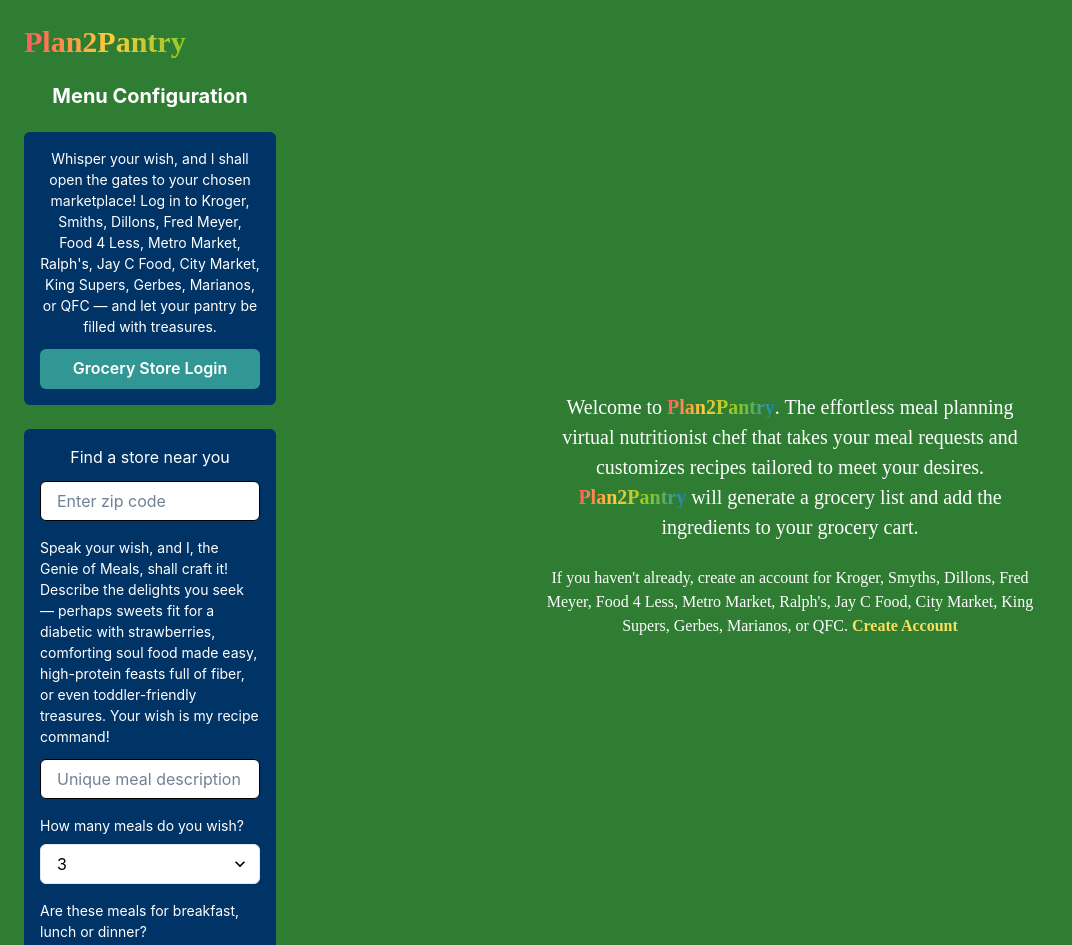
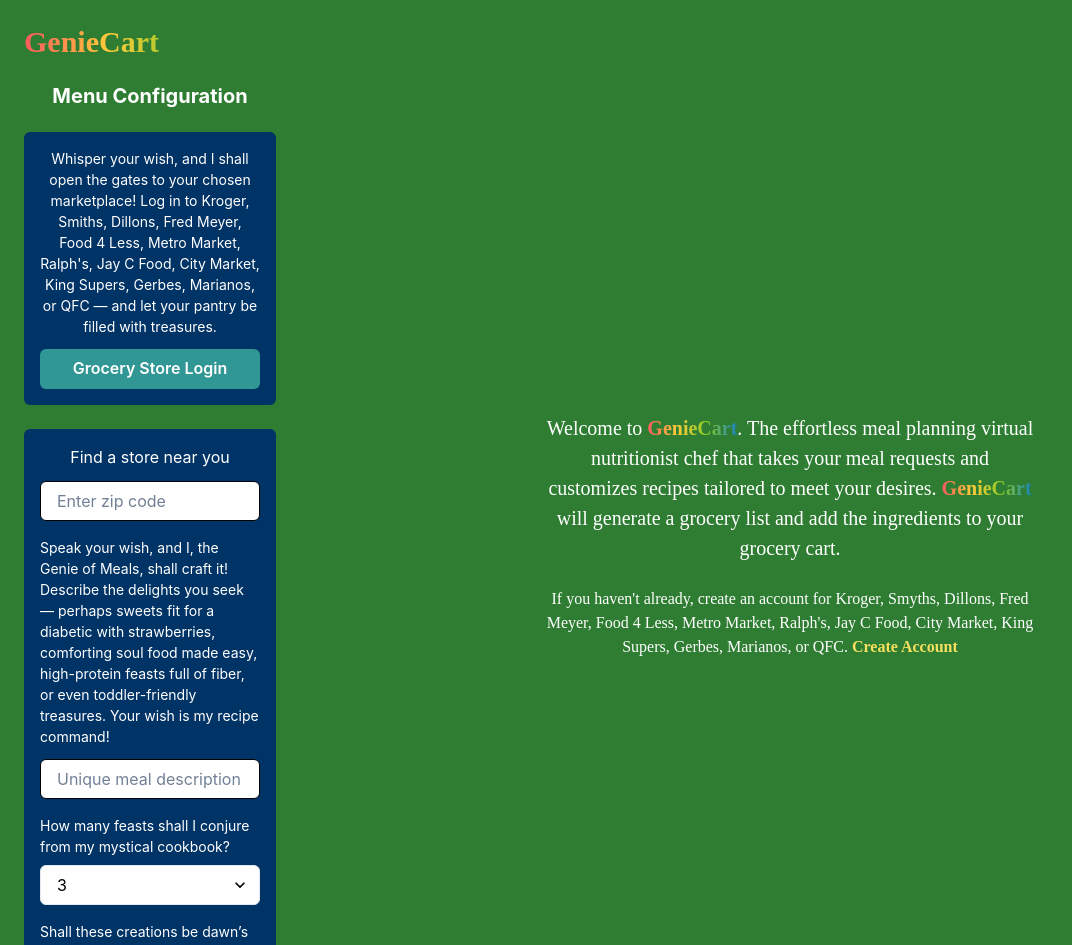
Before and after one commit to maa11235/meal-planner-frontend, a React (Create React App) app: page / in a window 1280 px wide. Shown: the top 945 px of the page, without its empty margins (0-1072 px from the left). Built offline with nearby package versions, Linux system fonts and the light colour scheme.

Commit message:
More Gene speak.

```diff
--- a/src/App.js
+++ b/src/App.js
@@ -24,7 +24,7 @@
   },
 });
 
-// Gradient for Plan2Pantry text
+// Gradient for GenieCart text
 const planGradient = "linear(to-r, #ff595e, #ffca3a, #8ac926, #1982c4)";
 
 function MealPlannerApp() {
@@ -46,7 +46,7 @@
               bgClip="text"
               fontFamily="'Dancing Script', cursive"
             >
-              Plan2Pantry
+              GenieCart
             </Heading>
 
             {/* Menu Configuration Label */}
@@ -92,7 +92,7 @@
 
               {/* Meals Quantity Selector */}
               <Text mt={4} mb={2} fontSize="sm" color="white">
-                How many meals do you wish?
+                How many feasts shall I conjure from my mystical cookbook?
               </Text>
               <Select defaultValue="3" bg="white" color="black" mb={4}>
                 {[1, 2, 3, 4, 5, 6, 7].map((num) => (
@@ -104,7 +104,7 @@
 
               {/* Meal Type Selector */}
               <Text mb={2} fontSize="sm" color="white">
-                Are these meals for breakfast, lunch or dinner?
+                Shall these creations be dawn’s delights, midday marvels, or evening banquets?
               </Text>
               <Select defaultValue="dinner" bg="white" color="black">
                 <option value="breakfast">Breakfast</option>
@@ -132,7 +132,7 @@
                   bgClip="text"
                   fontWeight="bold"
                 >
-                  Plan2Pantry
+                  GenieCart
                 </Text>
                 . The effortless meal planning virtual nutritionist chef that
                 takes your meal requests and customizes recipes tailored to meet
@@ -143,13 +143,13 @@
                   bgClip="text"
                   fontWeight="bold"
                 >
-                  Plan2Pantry
+                  GenieCart
                 </Text>{" "}
                 will generate a grocery list and add the ingredients to your
                 grocery cart.
               </Text>
 
-              {/* Grocery Store Info Paragraph (updated) */}
+              {/* Grocery Store Info Paragraph */}
               <Text
                 mt={6}
                 fontSize="md"
```
